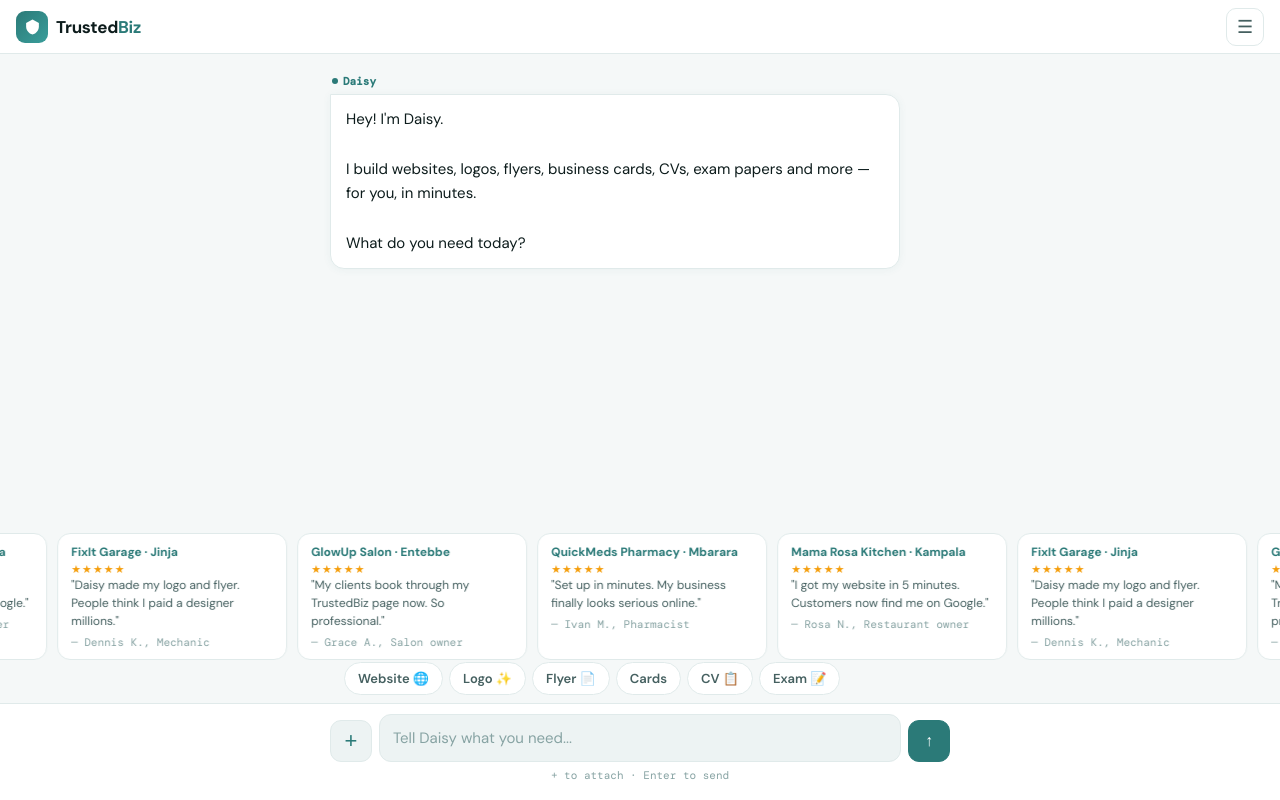
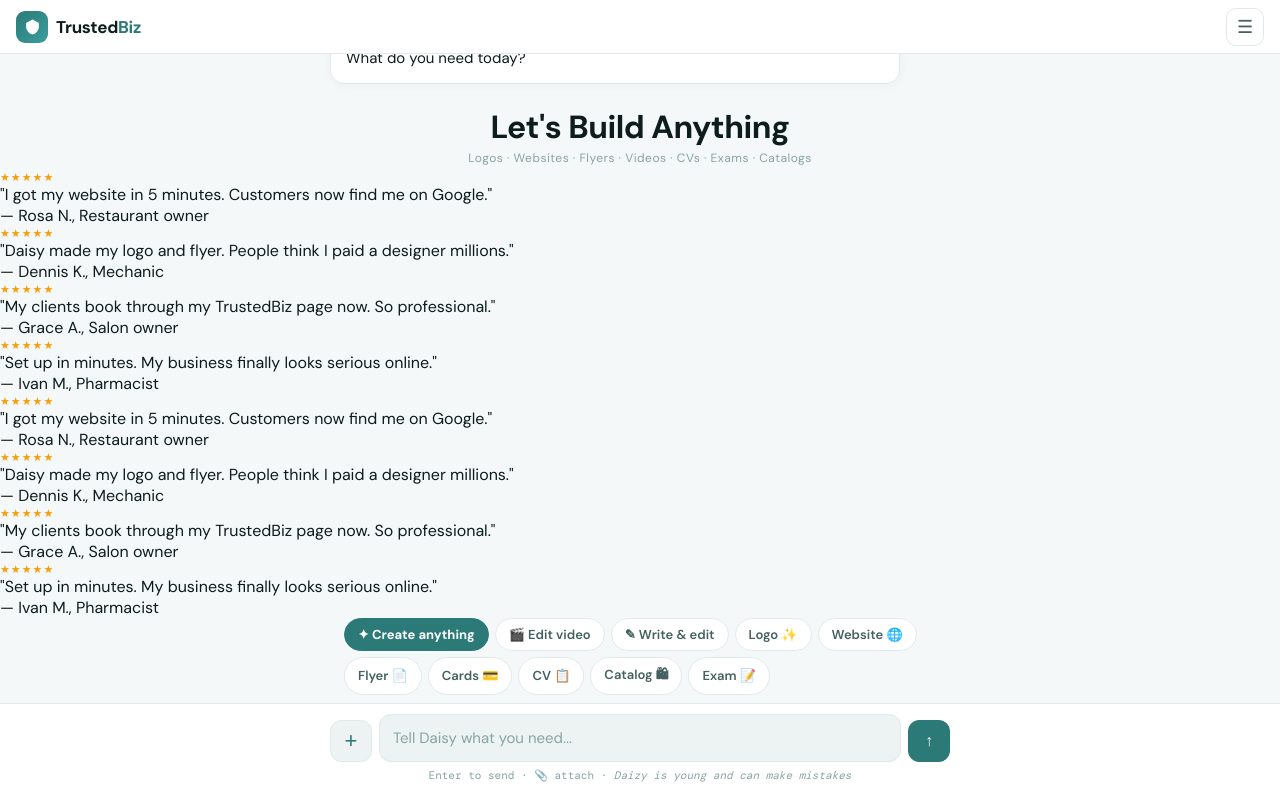
Before and after one commit to trustedbiz50-boop/trustedBiz, a Flask app: page / in a window 1280 px wide. Run offline with Flask 3, Linux system fonts and the light colour scheme; data that the repository does not hold is empty; some libraries are stand-ins or nearby versions.

Commit message:
Add files via upload

```diff
--- a/templates/home.html
+++ b/templates/home.html
@@ -382,30 +382,7 @@ body{
   .dbubble,.ububble{font-size:14px;}
 }
 
-/* SOCIAL PROOF STRIP */
-.proof-strip{
-  display:flex;gap:10px;padding:8px 14px 2px;
-  overflow:hidden;flex-shrink:0;
-  position:relative;
-}
-.proof-track{
-  display:flex;gap:10px;
-  animation:proofScroll 28s linear infinite;
-  will-change:transform;
-}
-.proof-strip:hover .proof-track{animation-play-state:paused;}
-@keyframes proofScroll{
-  0%{transform:translateX(0);}
-  100%{transform:translateX(-50%);}
-}
-.proof-card{
-  flex-shrink:0;background:var(--surface);
-  border:1.5px solid var(--border);border-radius:13px;
-  padding:10px 13px;min-width:200px;max-width:230px;
-}
-.proof-biz{font-size:12px;font-weight:700;color:var(--brand);margin-bottom:2px;}
-.proof-quote{font-size:12px;color:var(--mid);line-height:1.5;}
-.proof-name{font-size:11px;color:var(--dim);margin-top:5px;font-family:var(--mono);}
+
 .proof-stars{color:#f59e0b;font-size:11px;letter-spacing:1px;}
 
 /* BUILD EXPERIENCE */
@@ -533,6 +510,41 @@ body{
 }
 .file-preview-strip:hover{background:var(--brand)12;}
 .file-preview-hint{font-size:12px;color:var(--brand);font-weight:600;}
+
+/* HERO HEADLINE */
+.daisy-hero{
+  padding:18px 16px 4px;
+  text-align:center;
+  flex-shrink:0;
+}
+.hero-title{
+  font-size:clamp(22px,6vw,32px);
+  font-weight:800;
+  color:var(--text);
+  letter-spacing:-0.5px;
+  margin-bottom:4px;
+  line-height:1.1;
+}
+.hero-title span{color:var(--brand);}
+.hero-sub{
+  font-size:12px;
+  color:var(--dim);
+  letter-spacing:0.5px;
+}
+/* Hide hero once chat starts */
+.hero-hidden{
+  display:none;
+}
+
+.chip-main{
+  background:var(--brand) !important;
+  color:#fff !important;
+  border-color:var(--brand) !important;
+  font-weight:700;
+}
+.chip-main:hover{
+  background:var(--brand-d) !important;
+}
 </style>
 </head>
 <body>
@@ -590,64 +602,47 @@ body{
   <div class="thread" id="thread"></div>
 </div>
 
-<div class="proof-strip" id="proofStrip">
-  <div class="proof-track" id="proofTrack">
-  <div class="proof-card">
-    <div class="proof-biz">Mama Rosa Kitchen &middot; Kampala</div>
-    <div class="proof-stars">&#9733;&#9733;&#9733;&#9733;&#9733;</div>
+<div class="daisy-hero" id="daisyHero">
+  <h1 class="hero-title">Let&#39;s Build Anything</h1>
+  <p class="hero-sub">Logos · Websites · Flyers · Videos · CVs · Exams · Catalogs</p>
+</div>
+<div class="proof-stars">&#9733;&#9733;&#9733;&#9733;&#9733;</div>
     <div class="proof-quote">"I got my website in 5 minutes. Customers now find me on Google."</div>
     <div class="proof-name">&mdash; Rosa N., Restaurant owner</div>
-  </div>
-  <div class="proof-card">
-    <div class="proof-biz">FixIt Garage &middot; Jinja</div>
-    <div class="proof-stars">&#9733;&#9733;&#9733;&#9733;&#9733;</div>
+  </div><div class="proof-stars">&#9733;&#9733;&#9733;&#9733;&#9733;</div>
     <div class="proof-quote">"Daisy made my logo and flyer. People think I paid a designer millions."</div>
     <div class="proof-name">&mdash; Dennis K., Mechanic</div>
-  </div>
-  <div class="proof-card">
-    <div class="proof-biz">GlowUp Salon &middot; Entebbe</div>
-    <div class="proof-stars">&#9733;&#9733;&#9733;&#9733;&#9733;</div>
+  </div><div class="proof-stars">&#9733;&#9733;&#9733;&#9733;&#9733;</div>
     <div class="proof-quote">"My clients book through my TrustedBiz page now. So professional."</div>
     <div class="proof-name">&mdash; Grace A., Salon owner</div>
-  </div>
-  <div class="proof-card">
-    <div class="proof-biz">QuickMeds Pharmacy &middot; Mbarara</div>
-    <div class="proof-stars">&#9733;&#9733;&#9733;&#9733;&#9733;</div>
+  </div><div class="proof-stars">&#9733;&#9733;&#9733;&#9733;&#9733;</div>
     <div class="proof-quote">"Set up in minutes. My business finally looks serious online."</div>
     <div class="proof-name">&mdash; Ivan M., Pharmacist</div>
-  </div>
-  <div class="proof-card">
-    <div class="proof-biz">Mama Rosa Kitchen &middot; Kampala</div>
-    <div class="proof-stars">&#9733;&#9733;&#9733;&#9733;&#9733;</div>
+  </div><div class="proof-stars">&#9733;&#9733;&#9733;&#9733;&#9733;</div>
     <div class="proof-quote">"I got my website in 5 minutes. Customers now find me on Google."</div>
     <div class="proof-name">&mdash; Rosa N., Restaurant owner</div>
-  </div>
-  <div class="proof-card">
-    <div class="proof-biz">FixIt Garage &middot; Jinja</div>
-    <div class="proof-stars">&#9733;&#9733;&#9733;&#9733;&#9733;</div>
+  </div><div class="proof-stars">&#9733;&#9733;&#9733;&#9733;&#9733;</div>
     <div class="proof-quote">"Daisy made my logo and flyer. People think I paid a designer millions."</div>
     <div class="proof-name">&mdash; Dennis K., Mechanic</div>
-  </div>
-  <div class="proof-card">
-    <div class="proof-biz">GlowUp Salon &middot; Entebbe</div>
-    <div class="proof-stars">&#9733;&#9733;&#9733;&#9733;&#9733;</div>
+  </div><div class="proof-stars">&#9733;&#9733;&#9733;&#9733;&#9733;</div>
     <div class="proof-quote">"My clients book through my TrustedBiz page now. So professional."</div>
     <div class="proof-name">&mdash; Grace A., Salon owner</div>
-  </div>
-  <div class="proof-card">
-    <div class="proof-biz">QuickMeds Pharmacy &middot; Mbarara</div>
-    <div class="proof-stars">&#9733;&#9733;&#9733;&#9733;&#9733;</div>
+  </div><div class="proof-stars">&#9733;&#9733;&#9733;&#9733;&#9733;</div>
     <div class="proof-quote">"Set up in minutes. My business finally looks serious online."</div>
     <div class="proof-name">&mdash; Ivan M., Pharmacist</div>
   </div>
   </div>
 </div>
 <div class="chips" id="chips">
+  <button class="chip chip-main" onclick="go('I need help creating something')">&#10022; Create anything</button>
+  <button class="chip" onclick="document.getElementById('ufile-vid').click()">&#127916; Edit video</button>
+  <button class="chip" onclick="go('I need help writing or editing something')">&#9998; Write &amp; edit</button>
+  <button class="chip" onclick="go('I need a logo')">Logo &#10024;</button>
   <button class="chip" onclick="go('I need a website')">Website &#127760;</button>
-  <button class="chip" onclick="go('I need a logo')">Logo &#10024;</button>
   <button class="chip" onclick="go('I need a flyer')">Flyer &#128196;</button>
-  <button class="chip" onclick="go('I need business cards')">Cards</button>
+  <button class="chip" onclick="go('I need business cards')">Cards &#128179;</button>
   <button class="chip" onclick="go('I need a CV')">CV &#128203;</button>
+  <button class="chip" onclick="go('I need a WhatsApp catalog')">Catalog &#128717;</button>
   <button class="chip" onclick="go('I need an exam paper')">Exam &#128221;</button>
 </div>
 
@@ -712,7 +707,7 @@ body{
       oninput="rsz(this)"></textarea>
     <button class="ibtn send" id="sbtn" onclick="send()">&#8593;</button>
   </div>
-  <div class="ihint">+ to attach &middot; Enter to send</div>
+  <div class="ihint">Enter to send &middot; &#128206; attach &middot; <em>Daizy is young and can make mistakes</em></div>
 </div>
 <!-- PREVIEW MODAL -->
 <div class="prev-modal" id="prevModal" style="display:none" onclick="if(event.target===this)closePreview()">
@@ -1268,9 +1263,14 @@ async function send() {
   document.getElementById("ubadge").classList.remove("on");
 
   addU(text, sentImgs);
-  f.value = "";
-  rsz(f);
-  msgs++;
+  f.value = ""; rsz(f); msgs++;
+  // Fade out hero + chips + proof strip once chat starts
+  if (msgs === 1) {
+    var _hero = document.getElementById('daisyHero');
+    if (_hero) { _hero.style.transition='opacity .5s'; _hero.style.opacity='0'; setTimeout(function(){ _hero.style.display='none'; },500); }
+    var _chips = document.getElementById('chips');
+    if (_chips) { _chips.style.transition='opacity .5s'; _chips.style.opacity='0'; setTimeout(function(){ _chips.style.display='none'; },500); }
+  }
 
   try {
     showDots();
@@ -1575,23 +1575,7 @@ setInterval(ping, 4 * 60 * 1000);
 // Boot
 boot();
 
-// ── PROOF STRIP: hide after 60s, return after 5min ───────────────
-(function() {
-  var strip = document.getElementById('proofStrip');
-  if (!strip) return;
-  setTimeout(function() {
-    strip.style.transition = 'opacity .8s, max-height .8s';
-    strip.style.opacity = '0';
-    strip.style.maxHeight = '0';
-    strip.style.overflow = 'hidden';
-    strip.style.padding = '0';
-    setTimeout(function() {
-      strip.style.opacity = '1';
-      strip.style.maxHeight = '120px';
-      strip.style.padding = '';
-    }, 5 * 60 * 1000);
-  }, 60 * 1000);
-})();
+
 
 // ── TESTIMONIAL GATE: after 20 msgs ask for testimonial to continue ──
 var _testGiven = false;
```
